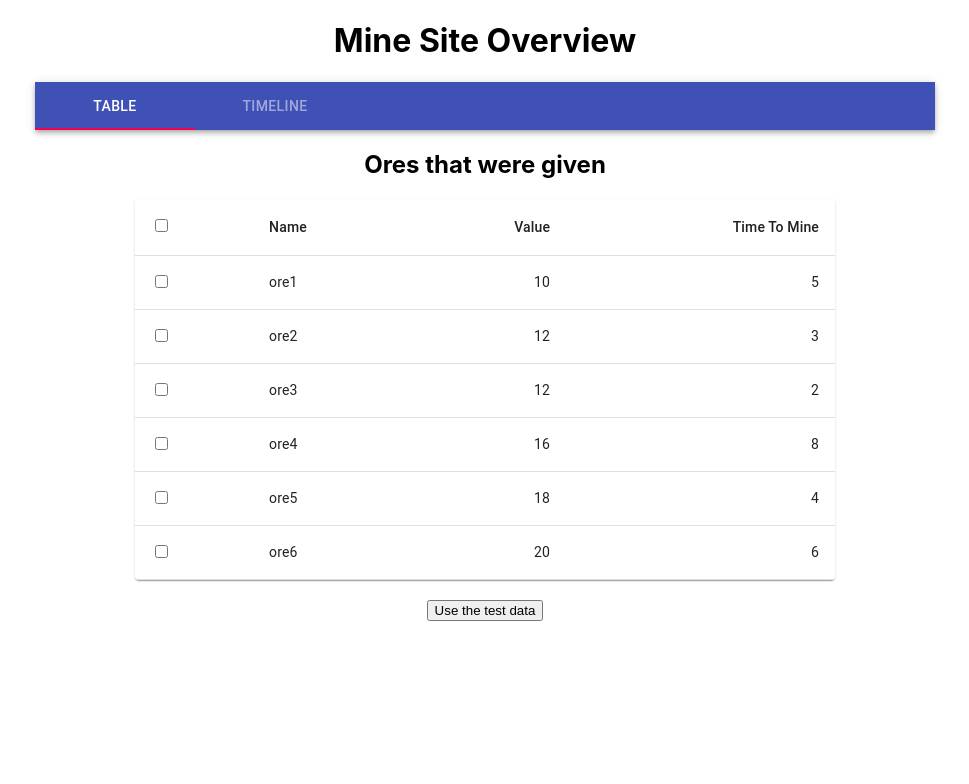
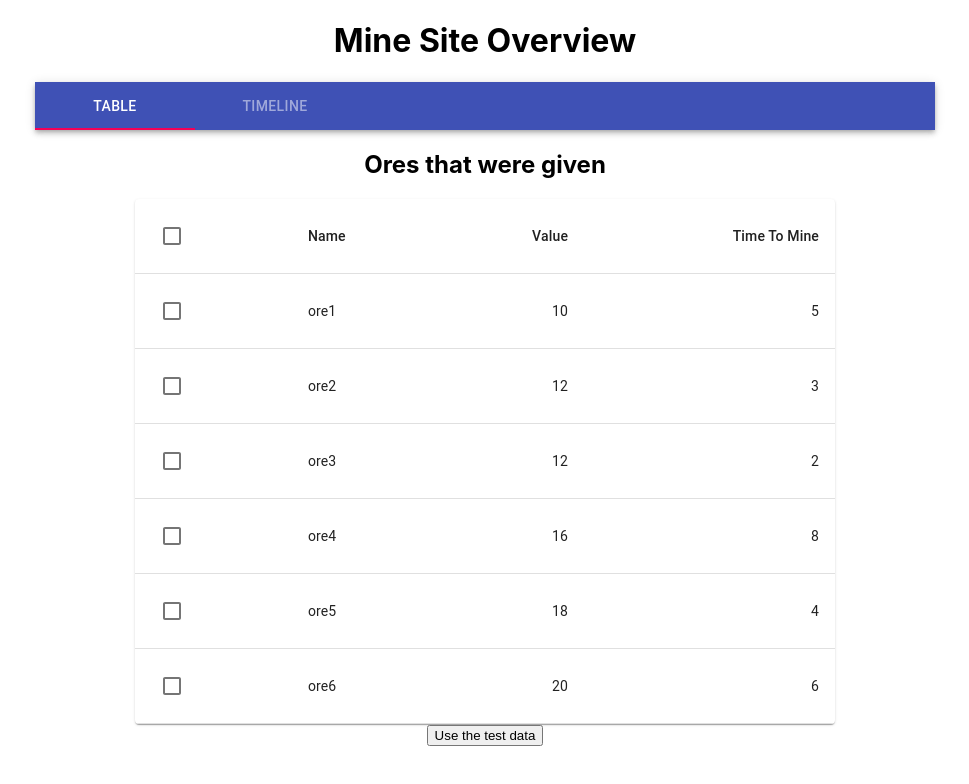
Before and after one commit to Samir70/topcoder-learning-react, a React (Create React App) app: page / in a window 1280 px wide. Shown: the top 784 px of the page, without its empty margins (155-1124 px from the left). Built offline with nearby package versions, Linux system fonts and the light colour scheme.

Commit message:
change basic checkbox to material UI version

```diff
--- a/src/App.js
+++ b/src/App.js
@@ -3,6 +3,7 @@ import AppBar from "@material-ui/core/AppBar";
 import Tabs from "@material-ui/core/Tabs";
 import Tab from "@material-ui/core/Tab";
 import Box from "@material-ui/core/Box";
+import Checkbox from '@material-ui/core/Checkbox';
 
 import Table from '@material-ui/core/Table';
 import TableBody from '@material-ui/core/TableBody';
@@ -105,12 +106,12 @@ function App() {
       </AppBar>
       {value === 0 && <Box className="tabPanel" value={value} index={0}>
         <h2>Ores that were given</h2>
-        <div style={{ height: 400, width: 700, margin: 'auto' }}>
+        <div style={{ width: 700, margin: 'auto' }}>
           <TableContainer component={Paper}>
             <Table className="oreTable" aria-label="simple table">
               <TableHead>
                 <TableRow>
-                  <TableCell><input type="checkbox" onChange={selectAll} checked={allSelected} /></TableCell>
+                  <TableCell><Checkbox onChange={selectAll} checked={allSelected} color="primary" /></TableCell>
                   <TableCell>Name</TableCell>
                   <TableCell align="right">Value</TableCell>
                   <TableCell align="right">Time To Mine</TableCell>
@@ -119,7 +120,7 @@ function App() {
               <TableBody>
                 {oreList.map((row) => (
                   <TableRow key={row.id} onClick={() => handleSelect(row.id)}>
-                    <TableCell><input type="checkbox" onChange={() => handleSelect(row.id)} checked={selectedRows.has(row.id)} /></TableCell>
+                    <TableCell><Checkbox onChange={() => handleSelect(row.id)} checked={selectedRows.has(row.id)} color="primary" /></TableCell>
                     <TableCell>{row.name}</TableCell>
                     <TableCell align="right">{row.value}</TableCell>
                     <TableCell align="right">{row.timeToMine}</TableCell>
```
